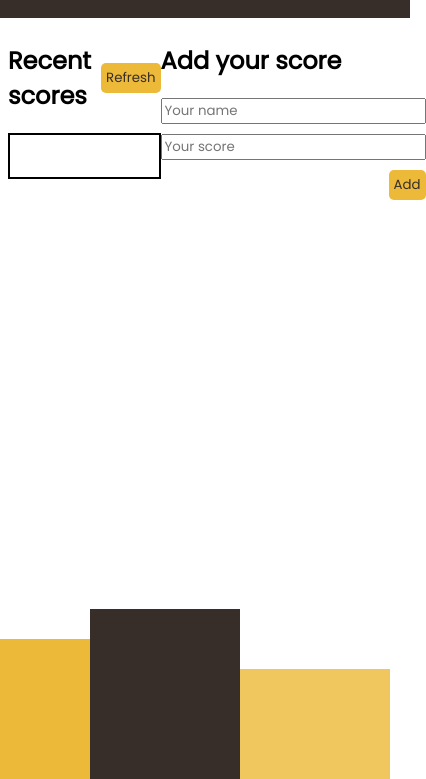
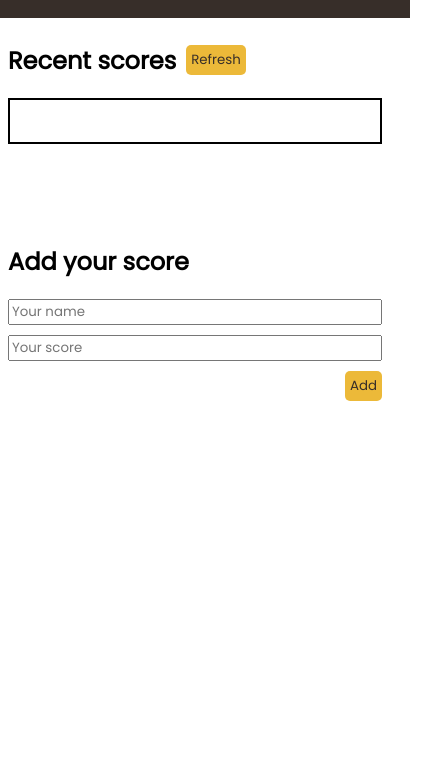
Before and after one commit to Gdiazdiaz/Leaderboard, a website built with webpack: page src/index.html in a window 390 px wide. Shown: the part 65-844 px from the top of the page, 426 px wide, since content can reach past the window. Built offline with nearby package versions, Linux system fonts and the light colour scheme; no server answers.

Commit message:
fis sorting score issues(string) add style to mobile version

```diff
--- a/src/index.js
+++ b/src/index.js
@@ -6,6 +6,7 @@ import sortScores from './sortScores.js';
 const sectionForScores = document.querySelector('#score-container');
 const displayScores = async () => {
   const data = await getScores();
+  console.log(data);
   let scoreGenerator = '';
   sortScores(data.result);
   data.result.forEach((user) => {
--- a/src/sortScores.js
+++ b/src/sortScores.js
@@ -2,7 +2,7 @@ const sortScores = async (array) => {
   let temp = 0;
   for (let i = 0; i < array.length; i += 1) {
     for (let j = i; j < array.length; j += 1) {
-      if (array[j].score > array[i].score) {
+      if (parseInt(array[j].score) > parseInt(array[i].score)) {
         temp = array[j];
         array[j] = array[i];
         array[i] = temp;
--- a/src/style.css
+++ b/src/style.css
@@ -88,19 +88,29 @@ li {
 #podium1 {
   background-color: #ecb939;
   height: 140px;
-  width: 150px;
+  width: 140px;
   align-self: flex-end;
 }
 
 #podium2 {
   background-color: #372e29;
   height: 170px;
-  width: 150px;
+  width: 140px;
 }
 
 #podium3 {
   background-color: #f0c75e;
   height: 110px;
-  width: 150px;
+  width: 140px;
   align-self: flex-end;
 }
+
+@media (max-width: 768px){
+  .page-container{
+    flex-direction: column;
+  }
+
+  #podiums{
+    display: none;
+  }
+}
```
